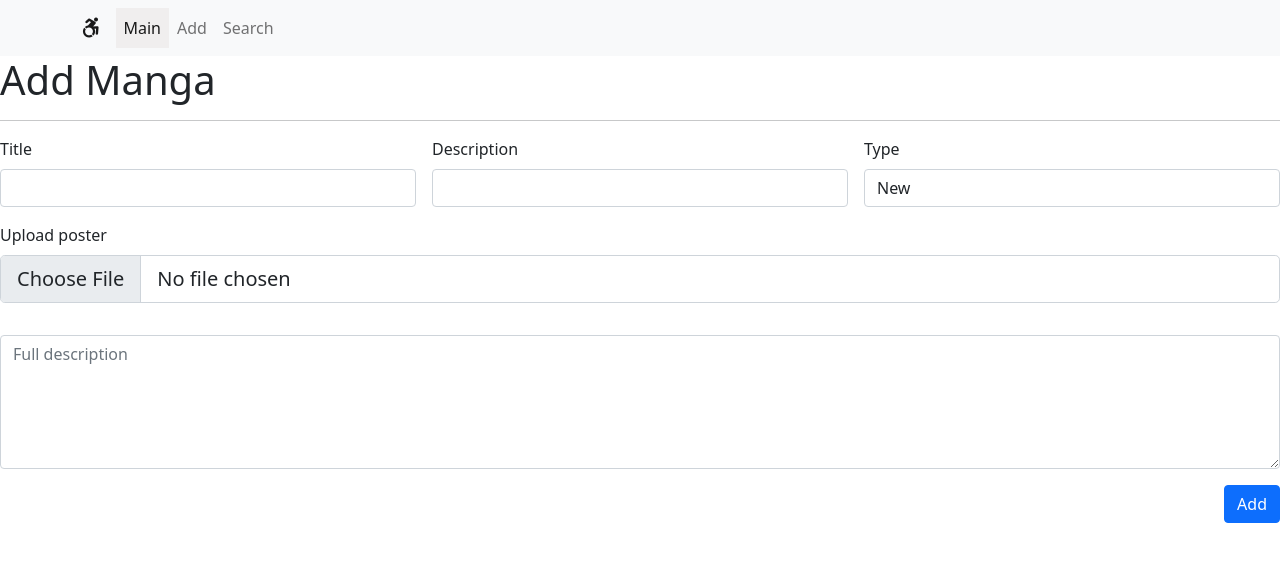
After one commit to Ashuuya/BackendLabs, a PHP site: template views/manga_title_create.twig in a window 1280 px wide. The commit adds this page. Shown: the top 562 px of the page. Run offline with PHP 8.4, Linux system fonts and the light colour scheme; the template is opened without the code that fills it, so the values that code supplies are empty; some libraries are stand-ins or nearby versions.

Commit message:
Adding new titles feature added

```diff
--- a/controllers/Controller404.php
+++ b/controllers/Controller404.php
@@ -5,9 +5,9 @@
     public $template = "404.twig";
     public $title = "Страница не найдена";
 
-    public function get()
+    public function get(array $context)
     {
-        http_response_code(404); // с помощью http_response_code устанавливаем код возврата 404
-        parent::get(); // вызываем базовый метод get(), который собственно уже отрендерит страницу
+        http_response_code(404);
+        parent::get($context);
     }
 }
--- a/framework/Router.php
+++ b/framework/Router.php
@@ -68,6 +68,6 @@ class Router {
         }
 
         // вызываем
-        return $controllerInstance->get();
+        return $controllerInstance->process_response();
     }
 }
--- a/framework/TwigBaseController.php
+++ b/framework/TwigBaseController.php
@@ -40,7 +40,7 @@ class TwigBaseController extends BaseController {
 
   // функция гет, рендерит результат используя $template в качестве шаблона
   // и вызывает функцию getContext для формирования словаря контекста
-  public function get() {
-    echo $this->twig->render($this->template, $this->getContext());
-  }
+  public function get(array $context) { // добавил аргумент в get
+    echo $this->twig->render($this->template, $context); // а тут поменяем getContext на просто $context
 }
+}
--- a/public/index.php
+++ b/public/index.php
@@ -19,6 +19,8 @@ require_once "../controllers/ObjectController.php";
 require_once "../controllers/MainController.php";
 require_once "../controllers/Controller404.php";
 require_once "../controllers/SearchController.php";
+require_once "../controllers/MangaTitleCreateController.php";
+
 
 // создаем загрузчик шаблонов, и указываем папку с шаблонами
 $loader = new \Twig\Loader\FilesystemLoader('../views');
@@ -59,6 +61,7 @@ $router = new Router($twig, $pdo);
 $router->add("/", MainController::class);
 $router->add("/titles/(?P<id>\d+)", ObjectController::class);
 $router->add("/search", SearchController::class);
+$router->add("/add", MangaTitleCreateController::class);
 
 
 $router->get_or_default(Controller404::class);
--- a/views/__layout.twig
+++ b/views/__layout.twig
@@ -40,6 +40,9 @@
                         </li>
                     {% endfor %}
                     <li class="nav-item">
+                        <a class="nav-link" aria-current="page" href="/add">Add</a>
+                    </li>
+                    <li class="nav-item">
                         <a class="nav-link" aria-current="page" href="/search">Search</a>
                     </li>
                 </ul>
--- /dev/null
+++ b/views/manga_title_create.twig
@@ -0,0 +1,42 @@
+{% extends "__layout.twig" %}
+
+{% block content %}
+    <h1>Add Manga</h1>
+    <hr>
+
+    {% if message %}
+    <div class="alert alert-info">
+        {{message}}
+        <a href="/titles/{{id}}">View.</a>
+    </div>
+    {% endif %}
+
+    <form action="" enctype="multipart/form-data" method="POST" class="row g-3">
+        <div class="col-4">
+            <label class="form-label">Title</label>
+            <input type="text" class="form-control" name="title">
+        </div>
+        <div class="col-4">
+            <label class="form-label">Description</label>
+            <input type="text" class="form-control" name="description">
+        </div>
+        <div class="col-4">
+            <label class="form-label">Type</label>
+            <select class="form-control" name="type">
+                <option value="New">New</option>
+                <option value="Old">Old</option>
+            </select>
+        </div>
+        <div class="mb-3">
+            <label for="formFileLg" class="form-label">Upload poster</label>
+            <input class="form-control form-control-lg" id="formFileLg" type="file" name="image">
+        </div>
+        <div class="col-12">
+            <textarea name="info" placeholder="Full description" class="form-control" rows="5"></textarea>
+        </div>
+        <div class="col-12 text-end">
+            <button type="submit" class="btn btn-primary">Add</button>
+        </div>
+    </form>
+
+{% endblock %}
```
Also changed, not shown: controllers/MangaTitleCreateController.php (added, +48 -0 lines), framework/BaseController.php (+12 -5 lines), public/media/Berserk.png (added).
